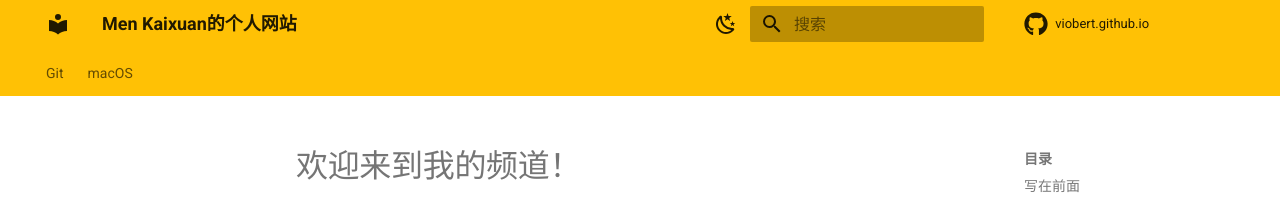
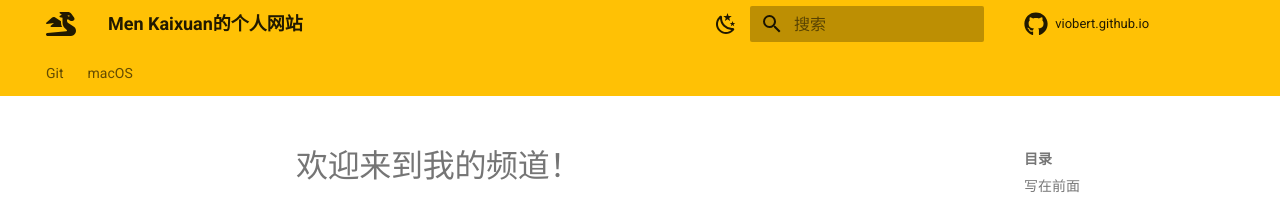
Before and after one commit to viobert/self_impro, an MkDocs documentation site: the page built from docs/index.md, in a window 1280 px wide. Shown: the top 202 px of the page. Built offline with MkDocs 1.6.1 and Material for MkDocs 9.7.7, drawn with Linux system fonts in a browser that asks for light colours; comment, search, counter and statistics services are not loaded.

Commit message:
add logo and favicon sec

```diff
--- a/mkdocs.yml
+++ b/mkdocs.yml
@@ -30,8 +30,8 @@ theme:
     - search.highlight # 搜索出的文章关键词加入高亮
   language: zh # 一些提示性的文字会变成中文
   icon:
-    # logo: assets/dragon-solid.svg
-    # favicon: images/dragon-solid.svg
+    logo: fontawesome/solid/dragon
+    favicon: fontawesome/solid/m
     repo: fontawesome/brands/github
 edit_uri: edit/main/docs # 编辑按钮跳转的链接
 ## [top-right corner]
```
Also changed, not shown: docs/dragon-solid.svg (deleted).
